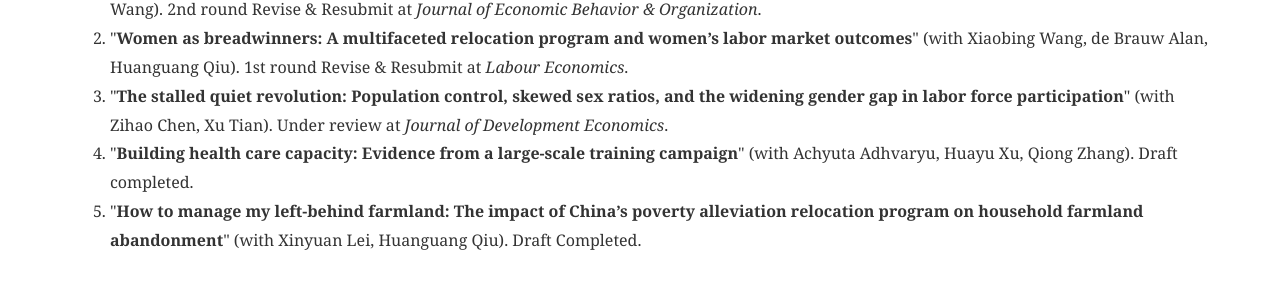
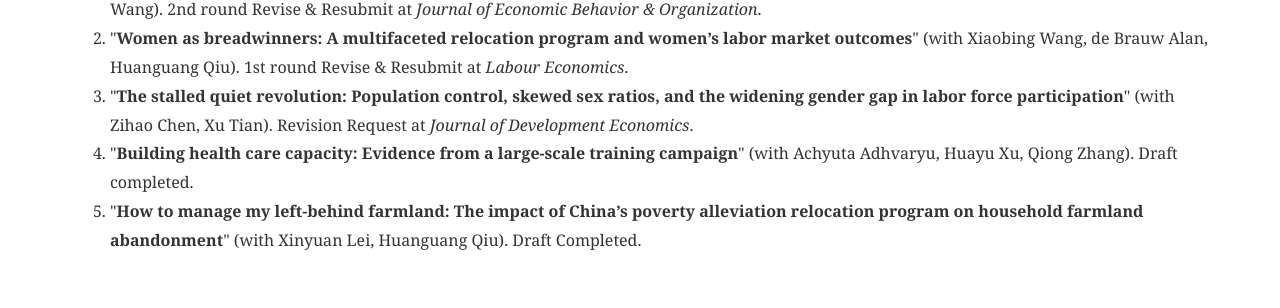
Before and after one commit to YawenDing/yawending.github.io, a Jekyll site: the page built from pages/_research/index.md, in a window 1280 px wide. Shown: the part 666-974 px from the top of the page. Built offline with Jekyll 4.4.1, drawn with Linux system fonts in a browser that asks for light colours.

Commit message:
Update index.md

```diff
--- a/pages/_research/index.md
+++ b/pages/_research/index.md
@@ -48,7 +48,7 @@ no_heading: true
 
 <li>"<b>Women as breadwinners: A multifaceted relocation program and women’s labor market outcomes</b>" (with Xiaobing Wang, de Brauw Alan, Huanguang Qiu). 1st round Revise & Resubmit at <i>Labour Economics</i>.</li>
 
-<li>"<b>The stalled quiet revolution: Population control, skewed sex ratios, and the widening gender gap in labor force participation</b>" (with Zihao Chen, Xu Tian). Under review at <i>Journal of Development Economics</i>.</li>
+<li>"<b>The stalled quiet revolution: Population control, skewed sex ratios, and the widening gender gap in labor force participation</b>" (with Zihao Chen, Xu Tian). Revision Request at <i>Journal of Development Economics</i>.</li>
 
 <li>"<b>Building health care capacity: Evidence from a large-scale training campaign</b>" (with Achyuta Adhvaryu, Huayu Xu, Qiong Zhang). Draft completed.</li>
 
```
